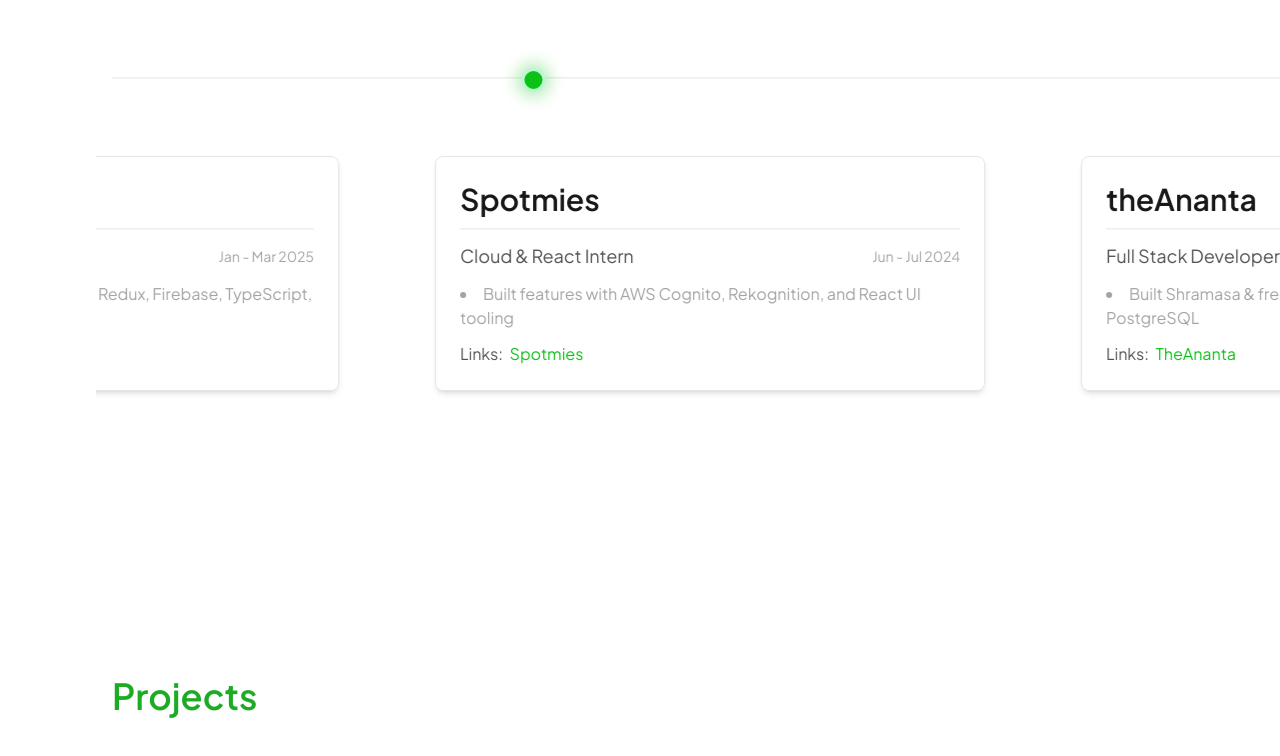
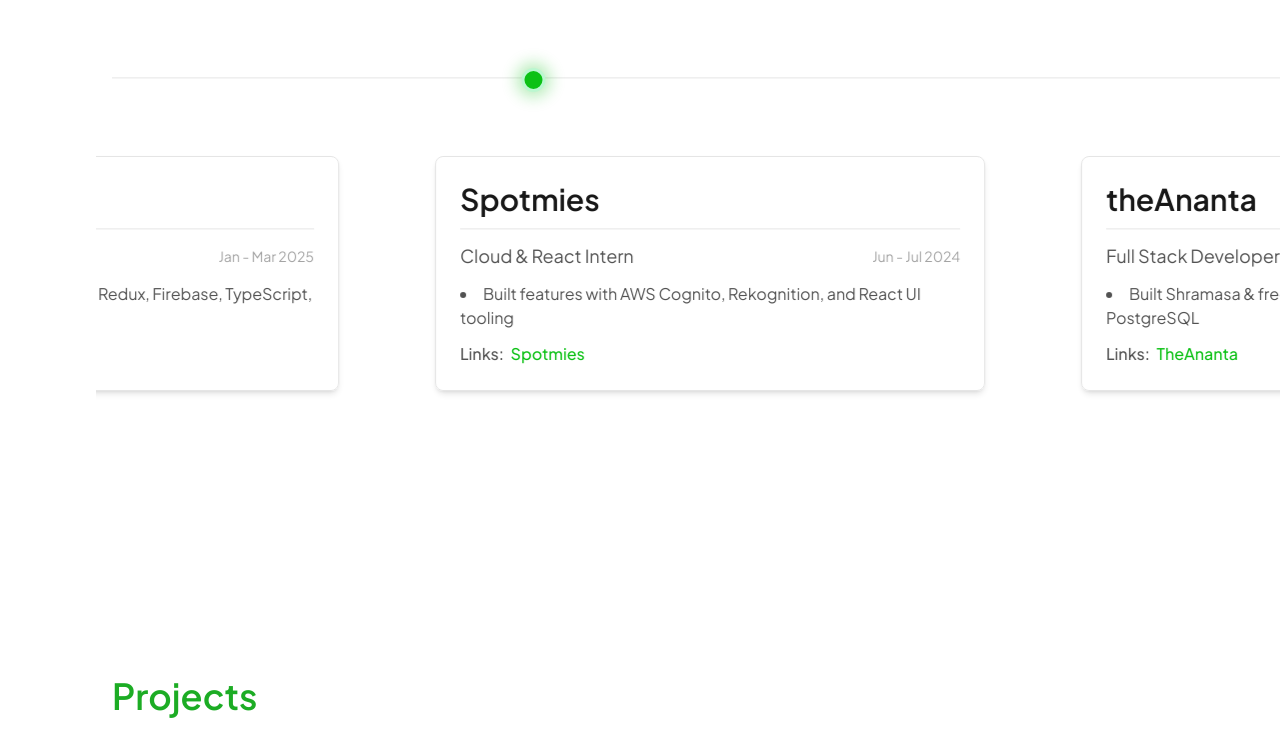
Before and after one commit to psidh/Domain, a Next.js app: page / in a window 1280 px wide. Shown: the part 940-1696 px from the top of the page. Built offline with nearby package versions, Linux system fonts and the light colour scheme.

Commit message:
main
Signed-off-by: P SIDHARTH <philkhanasidharth14@gmail.com>

```diff
--- a/src/components/Experience.jsx
+++ b/src/components/Experience.jsx
@@ -336,14 +336,14 @@ const Experience = () => {
                   </span>
                 </div>
 
-                <ul className="text-left text-neutral-400 dark:text-neutral-300 mt-3 list-disc list-inside">
+                <ul className="text-left text-neutral-600 dark:text-neutral-300 mt-3 list-disc list-inside">
                   {exp.points.map((point, idx) => (
                     <li key={idx}>{point}</li>
                   ))}
                 </ul>
 
                 {Array.isArray(exp.links) && exp.links.length > 0 && (
-                  <p className="text-base mt-3 text-neutral-600">
+                  <p className="text-base mt-3 font-medium text-neutral-600">
                     Links:{" "}
                     {exp.links
                       .map((link, i) => (
```
